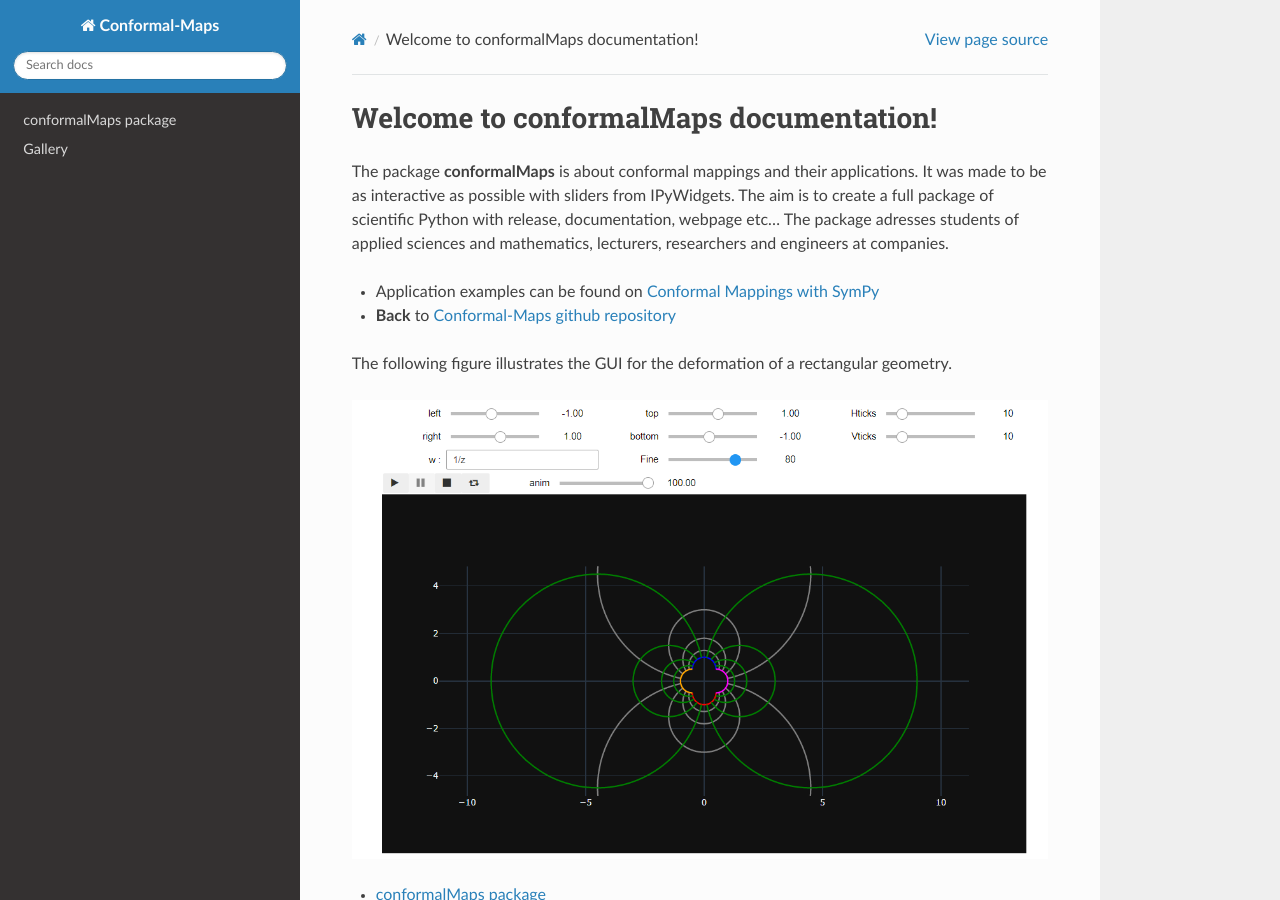
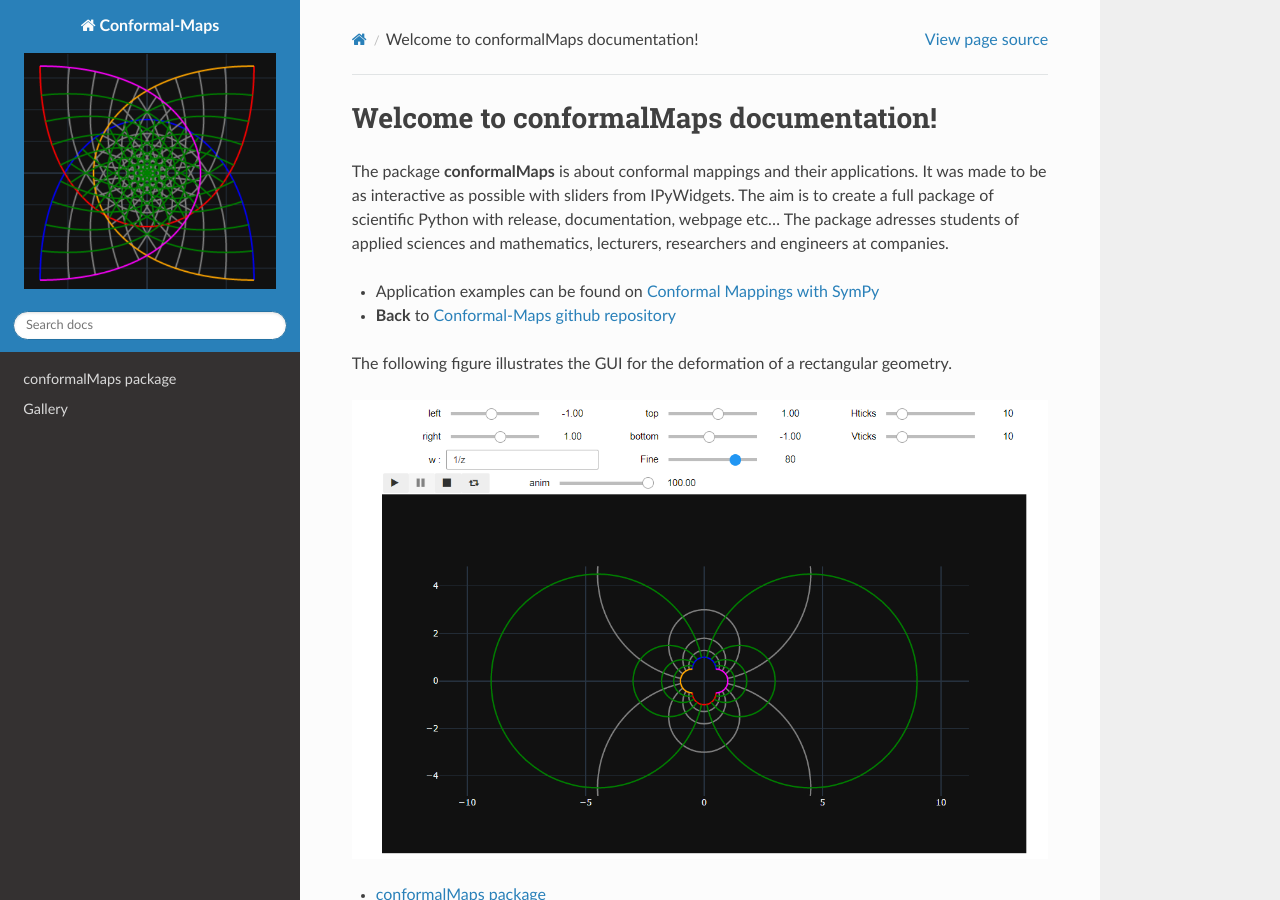
Before and after one commit to im-AMS/Conformal-Maps, a Sphinx documentation site: the page built from docs/source/index.rst, in a window 1280 px wide and 900 px high. Built offline with Sphinx 7.4.7 and the Read the Docs theme 2.0.0, drawn with Linux system fonts in a browser that asks for light colours.

Commit message:
Update conf.py

```diff
--- a/docs/source/conf.py
+++ b/docs/source/conf.py
@@ -68,7 +68,7 @@ html_theme_options = {
     #'logo_only': True,
     'navigation_depth': 5,
 }
-
+html_logo = 'Figures/z3.PNG'
 # Add any paths that contain custom static files (such as style sheets) here,
 # relative to this directory. They are copied after the builtin static files,
 # so a file named "default.css" will overwrite the builtin "default.css".
```
